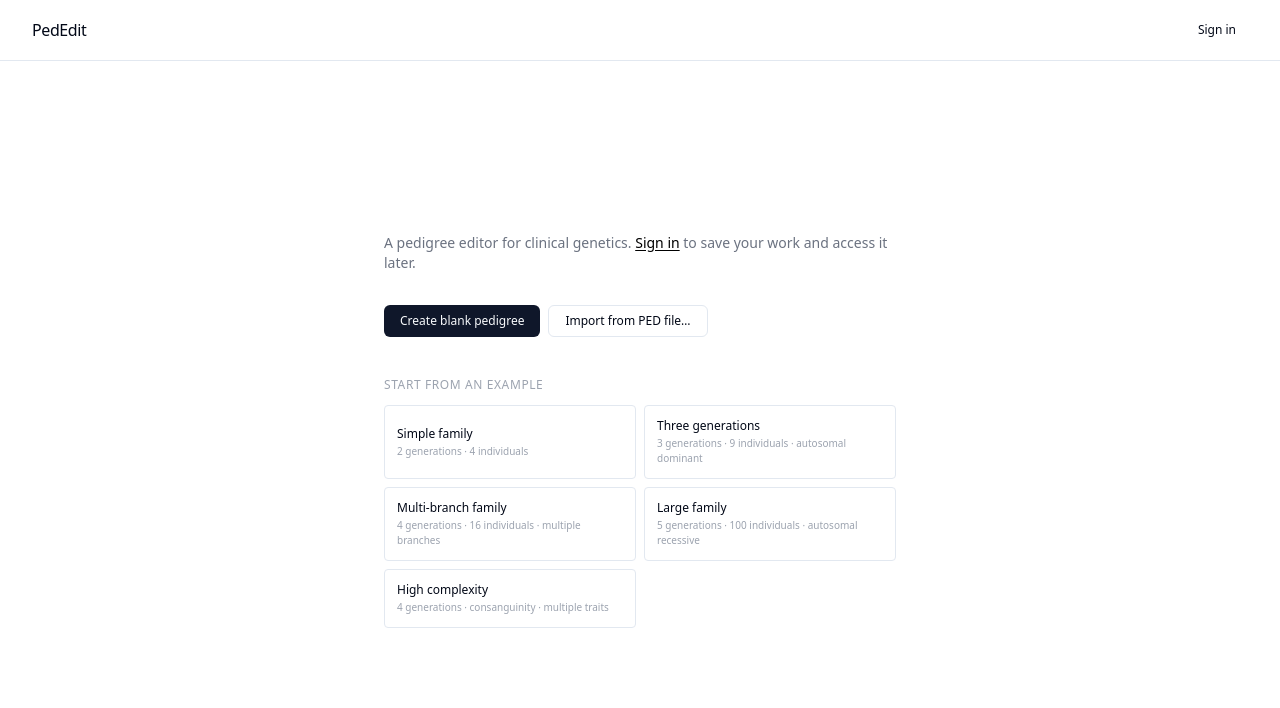
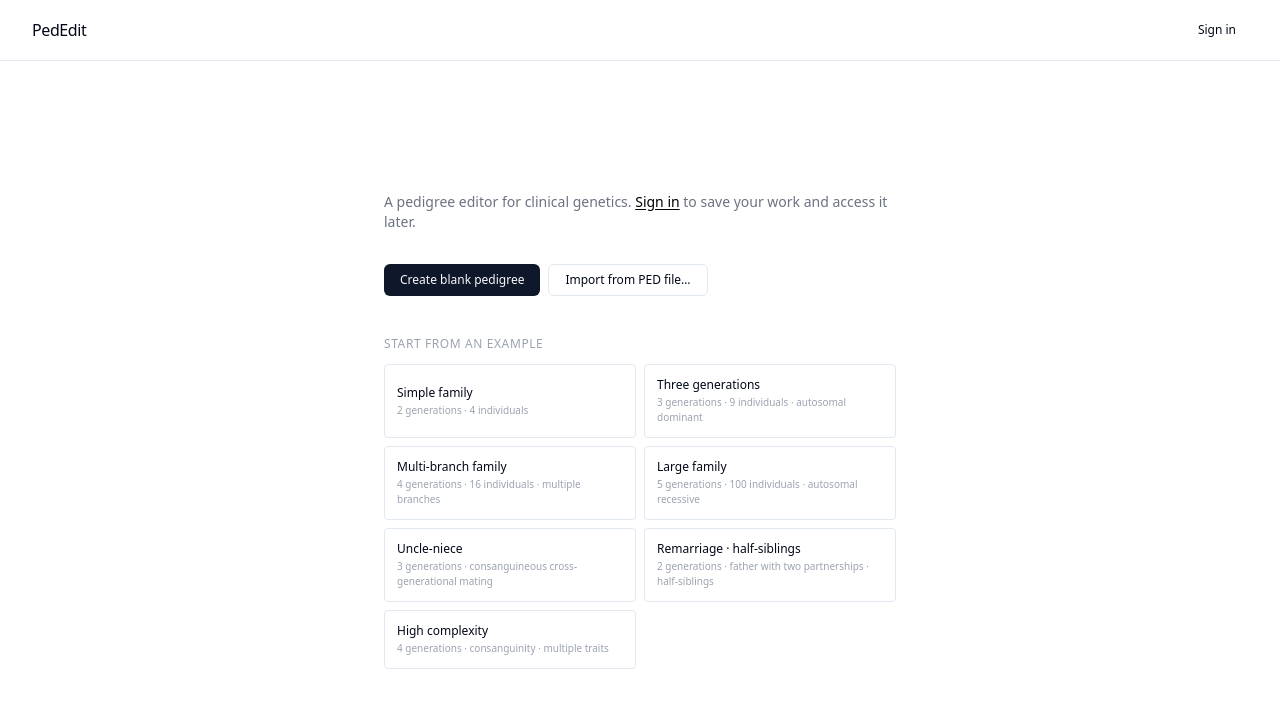
Before and after one commit to SACGF/pededit, a React (Vite) app in the folder frontend/: page / in a window 1280 px wide. Shown: the top 708 px of the page. Built offline with nearby package versions, Linux system fonts and the light colour scheme.

Commit message:
more examples

```diff
--- a/frontend/src/data/examples.ts
+++ b/frontend/src/data/examples.ts
@@ -285,6 +285,64 @@ export const EXAMPLES: ExamplePedigree[] = [
     },
   },
   {
+    label: "Uncle-niece",
+    description: "3 generations · consanguineous cross-generational mating",
+    data: {
+      siblingOrder,
+      individuals: [
+        // Gen I — founders
+        { id: "un_gf",    sex: "male",   affected: false, deceased: true,  carrier: false, proband: false, sibOrder: 0 },
+        { id: "un_gm",    sex: "female", affected: false, deceased: true,  carrier: false, proband: false, sibOrder: 1 },
+        // Gen II — uncle (son of founders) and his sister
+        { id: "un_uncle", sex: "male",   affected: false, deceased: false, carrier: false, proband: false, sibOrder: 0 },
+        { id: "un_sis",   sex: "female", affected: false, deceased: false, carrier: false, proband: false, sibOrder: 1 },
+        { id: "un_bil",   sex: "male",   affected: false, deceased: false, carrier: false, proband: false, sibOrder: 2 },
+        // Gen III — niece (daughter of sister), who marries the uncle
+        { id: "un_niece", sex: "female", affected: false, deceased: false, carrier: false, proband: false, sibOrder: 0 },
+        { id: "un_c1",    sex: "male",   affected: true,  deceased: false, carrier: false, proband: true,  sibOrder: 1 },
+        { id: "un_c2",    sex: "female", affected: false, deceased: false, carrier: true,  proband: false, sibOrder: 2 },
+      ],
+      partnerships: [
+        { id: "un_pp1", individual1: "un_gf",    individual2: "un_gm",    consanguineous: false },
+        { id: "un_pp2", individual1: "un_bil",   individual2: "un_sis",   consanguineous: false },
+        { id: "un_pp3", individual1: "un_uncle", individual2: "un_niece", consanguineous: true  },
+      ],
+      parentOf: {
+        un_pp1: ["un_uncle", "un_sis"],
+        un_pp2: ["un_niece"],
+        un_pp3: ["un_c1", "un_c2"],
+      },
+    },
+  },
+  {
+    label: "Remarriage · half-siblings",
+    description: "2 generations · father with two partnerships · half-siblings",
+    data: {
+      siblingOrder,
+      individuals: [
+        // Gen I
+        { id: "rm_dad",  sex: "male",   affected: true,  deceased: false, carrier: false, proband: false, sibOrder: 0 },
+        { id: "rm_mom1", sex: "female", affected: false, deceased: false, carrier: false, proband: false, sibOrder: 1 },
+        { id: "rm_mom2", sex: "female", affected: false, deceased: false, carrier: false, proband: false, sibOrder: 2 },
+        // Gen II — first marriage
+        { id: "rm_c1a",  sex: "male",   affected: true,  deceased: false, carrier: false, proband: false, sibOrder: 0 },
+        { id: "rm_c1b",  sex: "female", affected: false, deceased: false, carrier: false, proband: false, sibOrder: 1 },
+        // Gen II — second marriage
+        { id: "rm_c2a",  sex: "male",   affected: false, deceased: false, carrier: false, proband: false, sibOrder: 2 },
+        { id: "rm_c2b",  sex: "female", affected: true,  deceased: false, carrier: false, proband: true,  sibOrder: 3 },
+        { id: "rm_c2c",  sex: "male",   affected: false, deceased: false, carrier: false, proband: false, sibOrder: 4 },
+      ],
+      partnerships: [
+        { id: "rm_pp1", individual1: "rm_dad", individual2: "rm_mom1", consanguineous: false },
+        { id: "rm_pp2", individual1: "rm_dad", individual2: "rm_mom2", consanguineous: false },
+      ],
+      parentOf: {
+        rm_pp1: ["rm_c1a", "rm_c1b"],
+        rm_pp2: ["rm_c2a", "rm_c2b", "rm_c2c"],
+      },
+    },
+  },
+  {
     label: "High complexity",
     description: "4 generations · consanguinity · multiple traits",
     data: {
```
